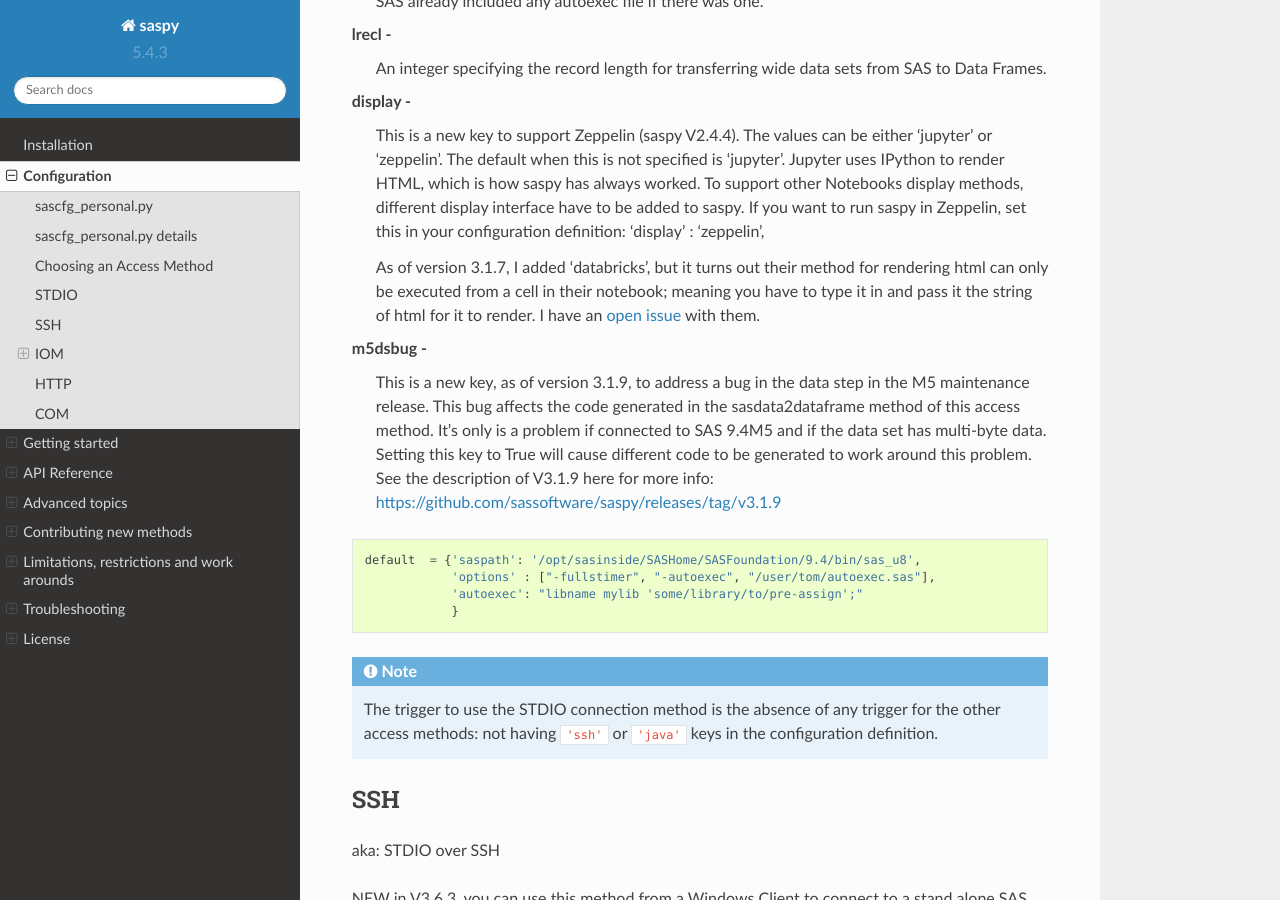
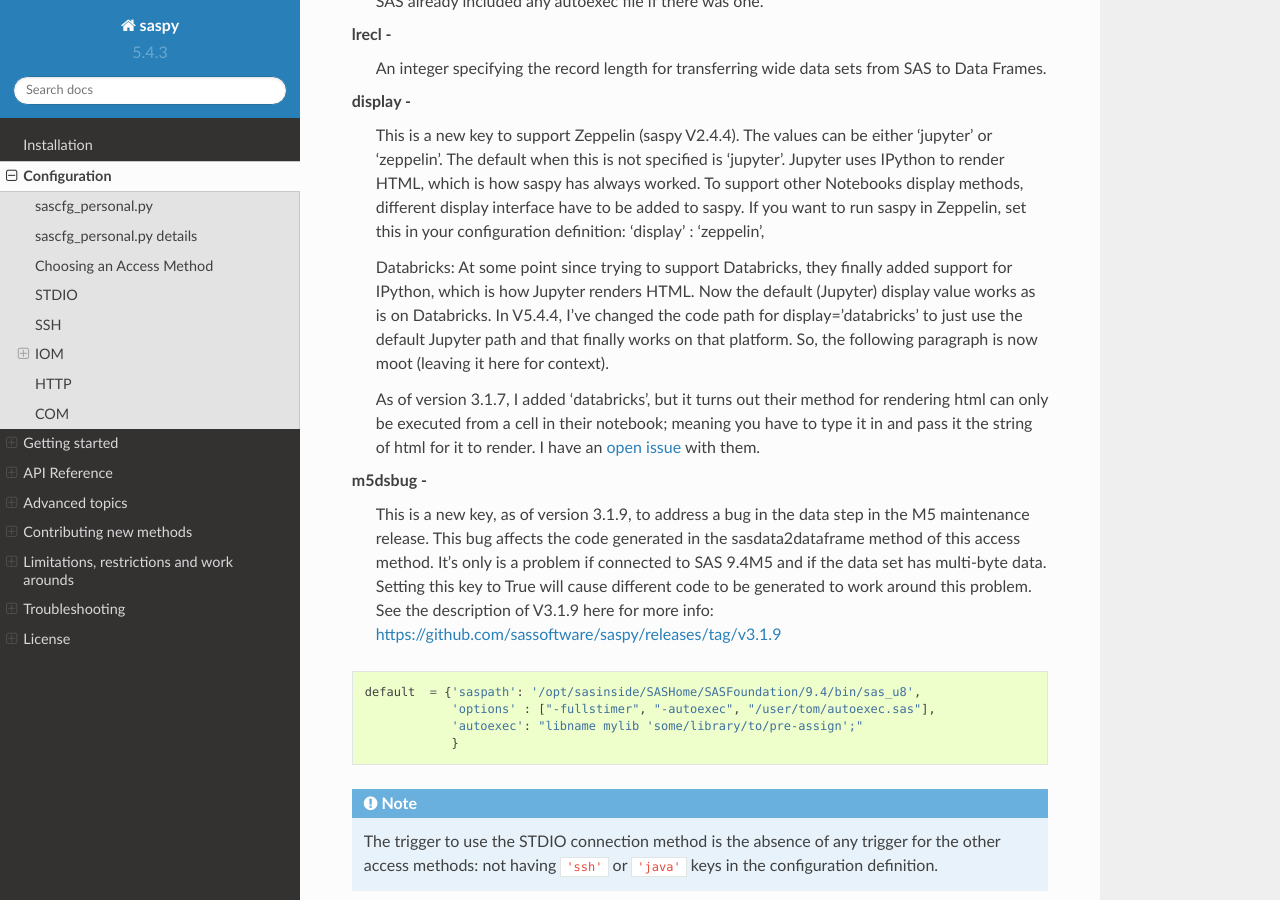
Before and after one commit to sassoftware/saspy, a Sphinx documentation site: the page built from saspy/doc/source/configuration.rst, in a window 1280 px wide and 900 px high, scrolled down 7298 px. Built offline with Sphinx 7.4.7 and the Read the Docs theme 2.0.0, drawn with Linux system fonts in a browser that asks for light colours; some of the changed text lies outside the part shown.

Commit message:
databricks finally supports IPython HTML rendering

```diff
--- a/saspy/doc/source/configuration.rst
+++ b/saspy/doc/source/configuration.rst
@@ -360,6 +360,11 @@ display -
     Jupyter uses IPython to render HTML, which is how saspy has always worked.
     To support other Notebooks display methods, different display interface have to be added to saspy.
     If you want to run saspy in Zeppelin, set this in your configuration definition: 'display' : 'zeppelin',
+
+    Databricks: At some point since trying to support Databricks, they finally added support for IPython, which
+    is how Jupyter renders HTML. Now the default (Jupyter) display value works as is on Databricks. In V5.4.4,
+    I've changed the code path for display='databricks' to just use the default Jupyter path and that finally
+    works on that platform. So, the following paragraph is now moot (leaving it here for context).
 
     As of version 3.1.7, I added 'databricks', but it turns out their method for rendering html can only be
     executed from a cell in their notebook; meaning you have to type it in and pass it the string of html for
@@ -727,6 +732,11 @@ display -
     To support other Notebooks display methods, different display interface have to be added to saspy.
     If you want to run saspy in Zeppelin, set this in your configuration definition: 'display' : 'zeppelin',
 
+    Databricks: At some point since trying to support Databricks, they finally added support for IPython, which
+    is how Jupyter renders HTML. Now the default (Jupyter) display value works as is on Databricks. In V5.4.4,
+    I've changed the code path for display='databricks' to just use the default Jupyter path and that finally
+    works on that platform. So, the following paragraph is now moot (leaving it here for context).
+
     As of version 3.1.7, I added 'databricks', but it turns out their method for rendering html can only be
     executed from a cell in their notebook; meaning you have to type it in and pass it the string of html for
     it to render. I have an `open issue <https://community.databricks.com/s/question/0D58Y00008l8WMwSAM/
@@ -849,6 +859,11 @@ display -
     Jupyter uses IPython to render HTML, which is how saspy has always worked.
     To support other Notebooks display methods, different display interface have to be added to saspy.
     If you want to run saspy in Zeppelin, set this in your configuration definition: 'display' : 'zeppelin',
+
+    Databricks: At some point since trying to support Databricks, they finally added support for IPython, which
+    is how Jupyter renders HTML. Now the default (Jupyter) display value works as is on Databricks. In V5.4.4,
+    I've changed the code path for display='databricks' to just use the default Jupyter path and that finally
+    works on that platform. So, the following paragraph is now moot (leaving it here for context).
 
     As of version 3.1.7, I added 'databricks', but it turns out their method for rendering html can only be
     executed from a cell in their notebook; meaning you have to type it in and pass it the string of html for
@@ -1086,6 +1101,11 @@ display -
     To support other Notebooks display methods, different display interface have to be added to saspy.
     If you want to run saspy in Zeppelin, set this in your configuration definition: 'display' : 'zeppelin',
 
+    Databricks: At some point since trying to support Databricks, they finally added support for IPython, which
+    is how Jupyter renders HTML. Now the default (Jupyter) display value works as is on Databricks. In V5.4.4,
+    I've changed the code path for display='databricks' to just use the default Jupyter path and that finally
+    works on that platform. So, the following paragraph is now moot (leaving it here for context).
+
     As of version 3.1.7, I added 'databricks', but it turns out their method for rendering html can only be
     executed from a cell in their notebook; meaning you have to type it in and pass it the string of html for
     it to render. I have an `open issue <https://community.databricks.com/s/question/0D58Y00008l8WMwSAM/
```
Also changed, not shown: 1 other file.
